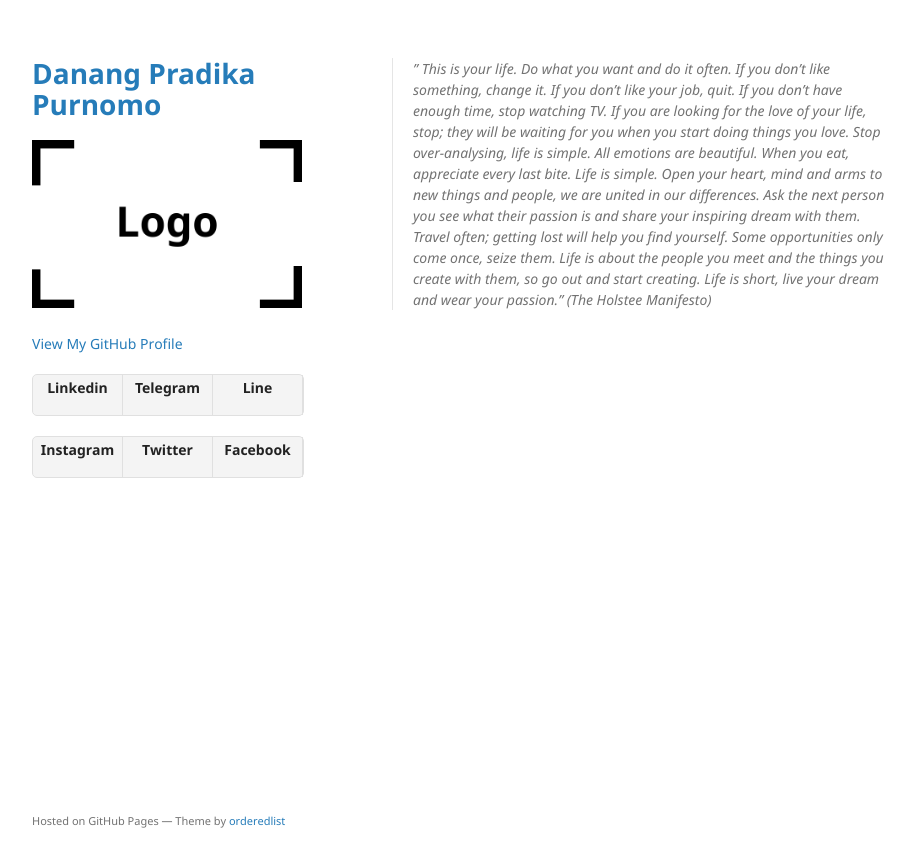
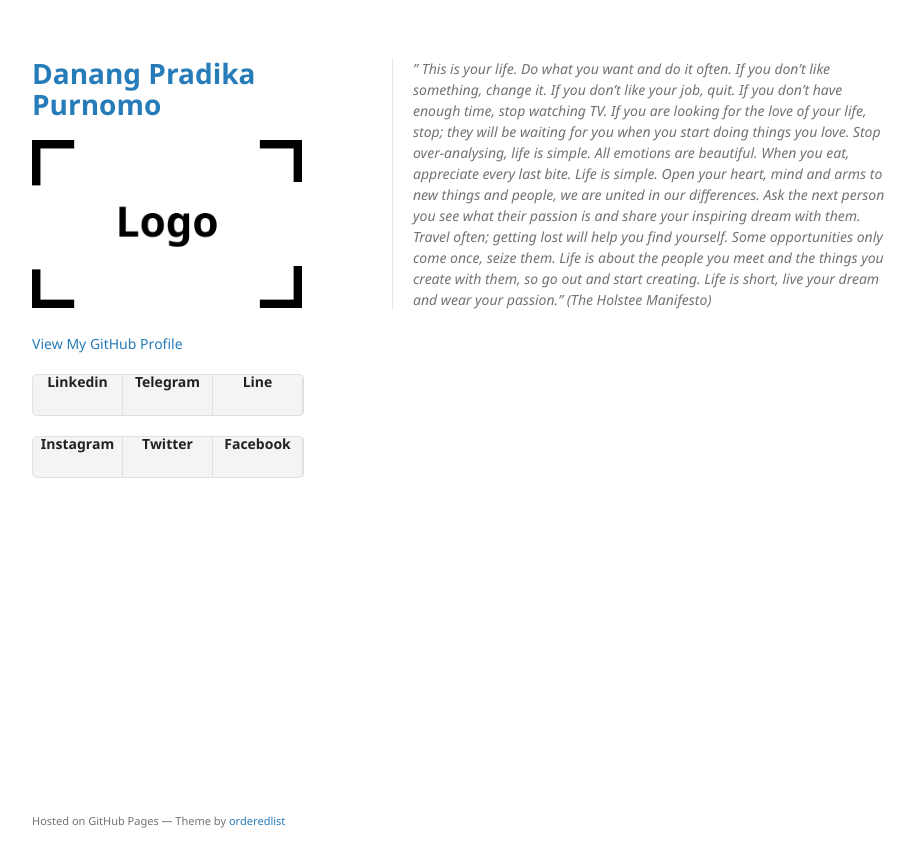
Before and after one commit to damvelisa/damvelisa.github.io, a Jekyll site: the page built from index.md, in a window 1280 px wide. Shown: the top 867 px of the page, without its empty margins (178-1093 px from the left). Built offline with Jekyll 4.4.1, drawn with Linux system fonts in a browser that asks for light colours; the repository's description, which GitHub fills in, is left out.

Commit message:
Update jekyll-theme-minimal.scss

```diff
--- a/_sass/jekyll-theme-minimal.scss
+++ b/_sass/jekyll-theme-minimal.scss
@@ -142,7 +142,7 @@ ul.downloads {
   color:#676767;
   display:block;
   text-align:center;
-  padding-top:6px;
+  /*padding-top:6px;*/
   height:34px;
 }
 
```
